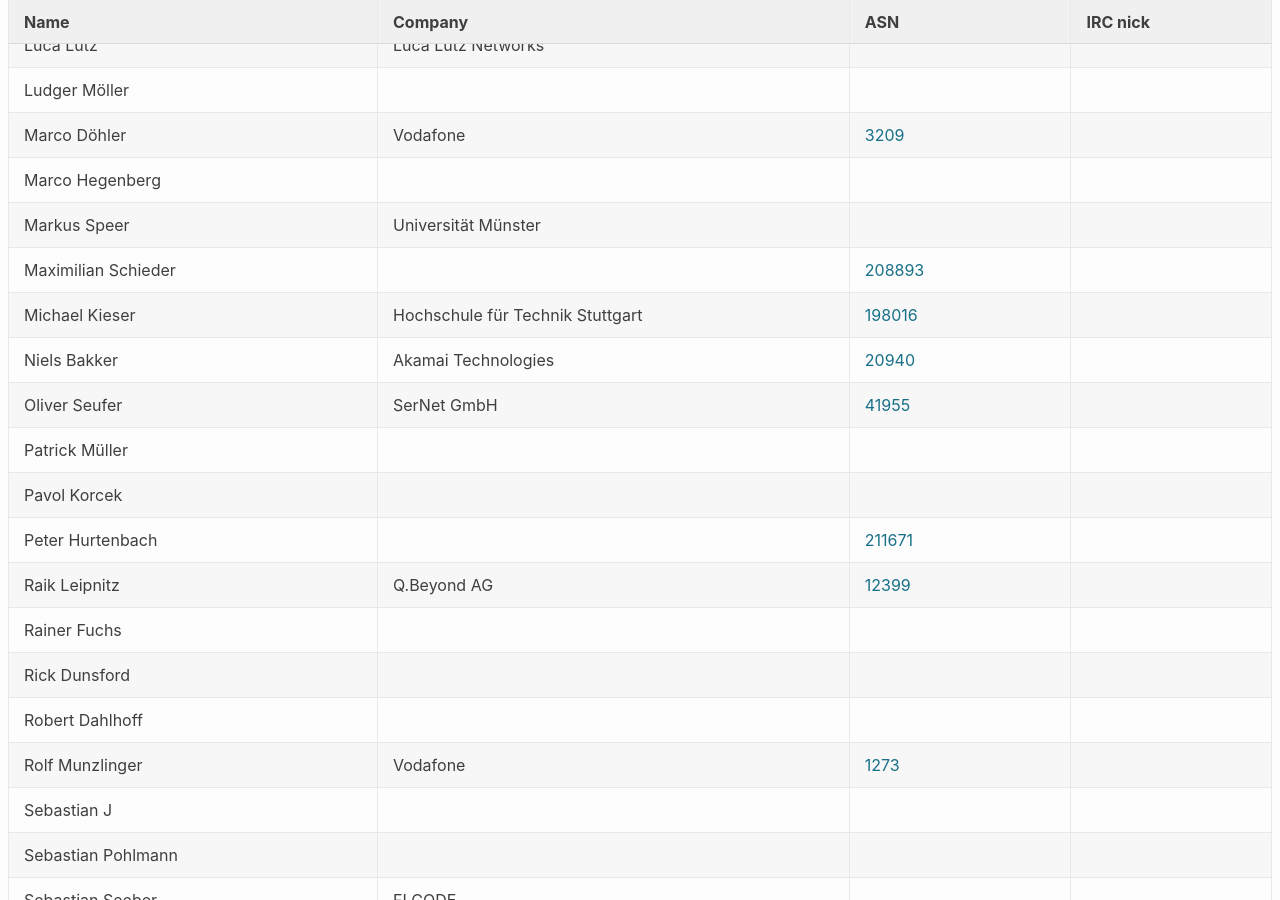
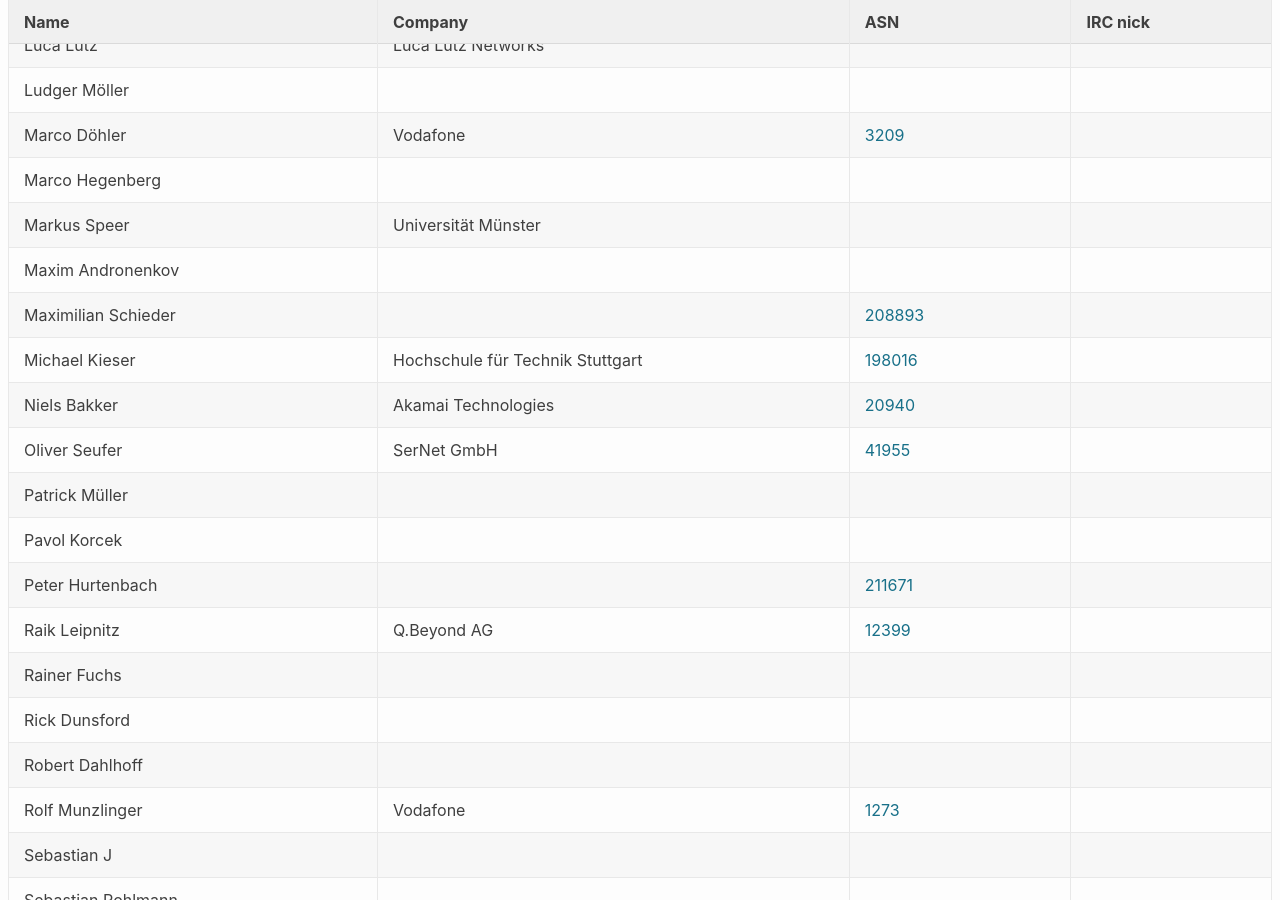
Before and after one commit to denog/pretix-attendeelist, a Jekyll site: the page built from denog15/index.md, in a window 1280 px wide and 900 px high, scrolled down 21624 px. Built offline with Jekyll 4.4.1, drawn with Linux system fonts in a browser that asks for light colours.

Commit message:
Latest data: Fri Nov 10 09:48:12 UTC 2023

```diff
--- a/_data/attendees_denog15_online.json
+++ b/_data/attendees_denog15_online.json
@@ -204,6 +204,12 @@
     "asn": null
   },
   {
+    "name": "Maxim Andronenkov",
+    "company": null,
+    "irc": null,
+    "asn": null
+  },
+  {
     "name": "Maximilian Schieder",
     "company": null,
     "irc": null,
```
